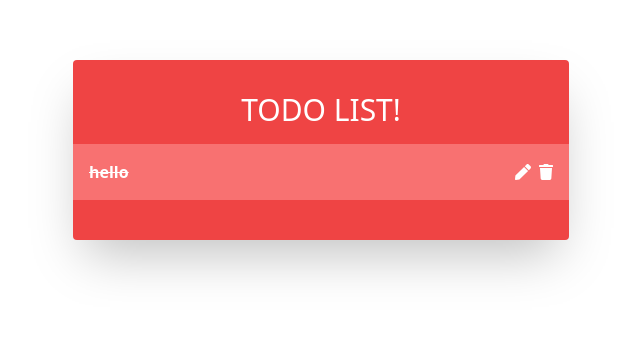
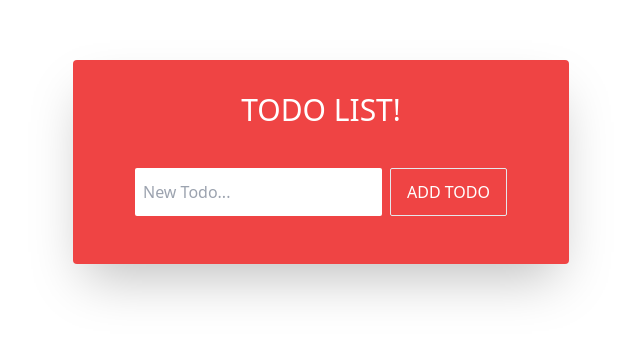
Before and after one commit to josewhitetower/todo-vue-composition, a Vue app: page / in a window 1280 px wide. Shown: the top 338 px of the page, without its empty margins (319-959 px from the left). Built offline with nearby package versions, Linux system fonts and the light colour scheme.

Commit message:
added newTodoForm component

```diff
--- a/src/App.vue
+++ b/src/App.vue
@@ -1,6 +1,5 @@
 <template>
   <div id="app" class="max-w-lg mx-auto h-screen px-2">
-    <font-awesome-icon icon="user-secret" />
     <TodoList/>
   </div>
 </template>
--- /dev/null
+++ b/src/components/NewTodoForm.vue
@@ -0,0 +1,54 @@
+<template>
+<form
+    class="NewTodoForm flex justify-center p-4 mt-6"
+    @submit.prevent="handleSubmit"
+    >
+    <div>
+        <input
+        required
+        class="focus:outline-none h-12 text-black px-2  rounded-sm"
+        placeholder="New Todo..."
+        type="text"
+        name="title"
+        v-model="title"
+        />
+    </div>
+    <button class="border border-2 px-4 py-2 ml-2 rounded-sm hover:bg-red-400 uppercase focus:outline-none">
+        Add todo
+    </button>
+    </form>
+</template>
+
+<script>
+import uuid from "uuid/v4";
+import { reactive } from '@vue/composition-api';
+export default {
+    setup(props, {emit}) {
+
+        const state = reactive({
+            title: ""
+        })
+        let { title } = state;
+
+        return {
+            title,
+            emit
+        }
+    },
+    methods: {
+        handleSubmit(){
+            const todo = {
+                id: uuid(),
+                title: this.title,
+                isDone: false
+            }
+            this.emit('add', todo);
+            this.title = '';
+        }
+    }
+}
+</script>
+
+<style>
+
+</style>
--- a/src/components/TodoList.vue
+++ b/src/components/TodoList.vue
@@ -1,20 +1,23 @@
 <template>
-     <div
+    <div
         class="TodoList py-8 bg-red-500 text-center text-white font-sans rounded mt-8 shadow-2xl"
-      >
+    >
         <h1 class="text-3xl uppercase font-thin mb-4">Todo List!</h1>
         <ul>
             <li v-for="todo in todos" :key="todo.id"><Todo :todo="todo" /></li>
         </ul>
-      </div>
+        <NewTodoForm @add="addNewTodo" />
+    </div>
 </template>
 
 <script>
 import useTodo from '../hooks/todos'
 import Todo from './Todo'
+import NewTodoForm from './NewTodoForm'
 export default {
     components: {
-        Todo
+        Todo,
+        NewTodoForm
     },
 
     setup() {
--- a/src/hooks/todos.js
+++ b/src/hooks/todos.js
@@ -2,7 +2,7 @@ import { reactive } from "@vue/composition-api";
 
 const useTodo = () => {
     let state = reactive({
-        todos: [{title:"hello", id: 1, isDone: true}]
+        todos: [],
     })
 
     const addNewTodo = (todo) => {
```
